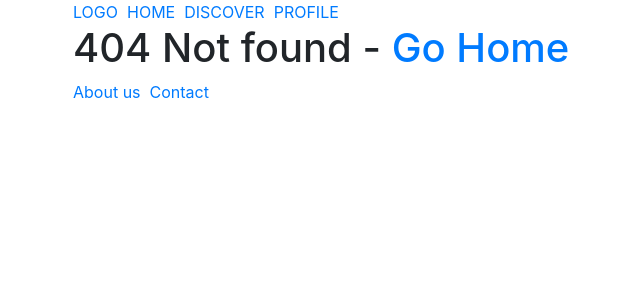
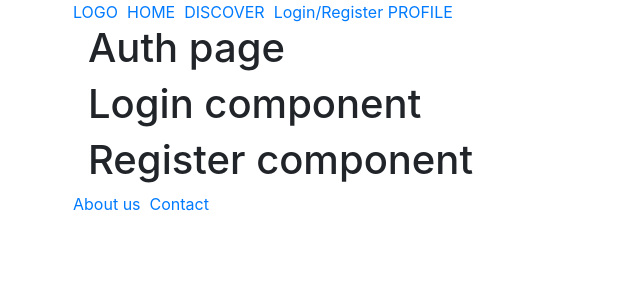
Before and after one commit to HuangStanley050/studious-fortnight, a React (Create React App) app in the folder client/: page /auth in a window 1280 px wide. Before the commit this address had no page. Shown: the top 300 px of the page, without its empty margins (12-652 px from the left). Built offline with nearby package versions, Linux system fonts and the light colour scheme.

Commit message:
auth page has both login and register component now

```diff
--- a/client/src/App.js
+++ b/client/src/App.js
@@ -1,5 +1,4 @@
 import React from "react";
-
 import { Container } from "reactstrap";
 import { Route, Switch } from "react-router-dom";
 import NavBar from "./components/NavBar.jsx";
@@ -9,6 +8,7 @@ import Discover from "./pages/Discover.jsx";
 import Profile from "./pages/Profile.jsx";
 import Contact from "./pages/Contact.jsx";
 import About from "./pages/About.jsx";
+import AuthPage from "./pages/Auth.jsx";
 import NotFoundPage from "./pages/NotFoundPage.jsx";
 
 function App() {
@@ -16,11 +16,12 @@ function App() {
     <Container>
       <NavBar />
       <Switch>
-        <Route path="/" component={Home} exact={true} />
+        <Route exact path="/" component={Home} exact={true} />
         <Route path="/discover" component={Discover} />
         <Route path="/profile/stats" component={Profile} />
         <Route path="/contact" component={Contact} />
         <Route path="/about" component={About} />
+        <Route path="/auth" component={AuthPage} />
         <Route component={NotFoundPage} />
       </Switch>
       <Footer />
--- /dev/null
+++ b/client/src/components/Login.jsx
@@ -0,0 +1,7 @@
+import React, { useState, useEffect } from "react";
+
+const Login = props => {
+  return <h1>Login component</h1>;
+};
+
+export default Login;
--- a/client/src/components/NavBar.jsx
+++ b/client/src/components/NavBar.jsx
@@ -1,13 +1,26 @@
-import React from 'react';
-import {NavLink} from 'react-router-dom';
+import React from "react";
+import { NavLink } from "react-router-dom";
 
 const NavBar = () => {
   return (
     <>
-      <NavLink to="/" activeClassName="is-active" exact={true} >LOGO</NavLink> &nbsp;
-      <NavLink to="/" activeClassName="is-active" exact={true}>HOME</NavLink> &nbsp;
-      <NavLink to="/discover" activeClassName="is-active" exact={true}>DISCOVER</NavLink> &nbsp;
-      <NavLink to="/profile/stats" activeClassName="is-active" exact={true}>PROFILE</NavLink> &nbsp;
+      <NavLink to="/" activeClassName="is-active" exact={true}>
+        LOGO
+      </NavLink>{" "}
+      &nbsp;
+      <NavLink to="/" activeClassName="is-active" exact={true}>
+        HOME
+      </NavLink>{" "}
+      &nbsp;
+      <NavLink to="/discover" activeClassName="is-active" exact={true}>
+        DISCOVER
+      </NavLink>{" "}
+      &nbsp;
+      <NavLink to="/auth">Login/Register</NavLink>{" "}
+      <NavLink to="/profile/stats" activeClassName="is-active" exact={true}>
+        PROFILE
+      </NavLink>{" "}
+      &nbsp;
     </>
   );
 };
--- /dev/null
+++ b/client/src/components/Register.jsx
@@ -0,0 +1,7 @@
+import React, { useState, useEffect } from "react";
+
+const Register = props => {
+  return <h1>Register component</h1>;
+};
+
+export default Register;
--- /dev/null
+++ b/client/src/pages/Auth.jsx
@@ -0,0 +1,16 @@
+import React from "react";
+import { Container } from "reactstrap";
+import Login from "../components/Login";
+import Register from "../components/Register";
+
+const AuthPage = props => {
+  return (
+    <Container>
+      <h1>Auth page</h1>
+      <Login />
+      <Register />
+    </Container>
+  );
+};
+
+export default AuthPage;
```
